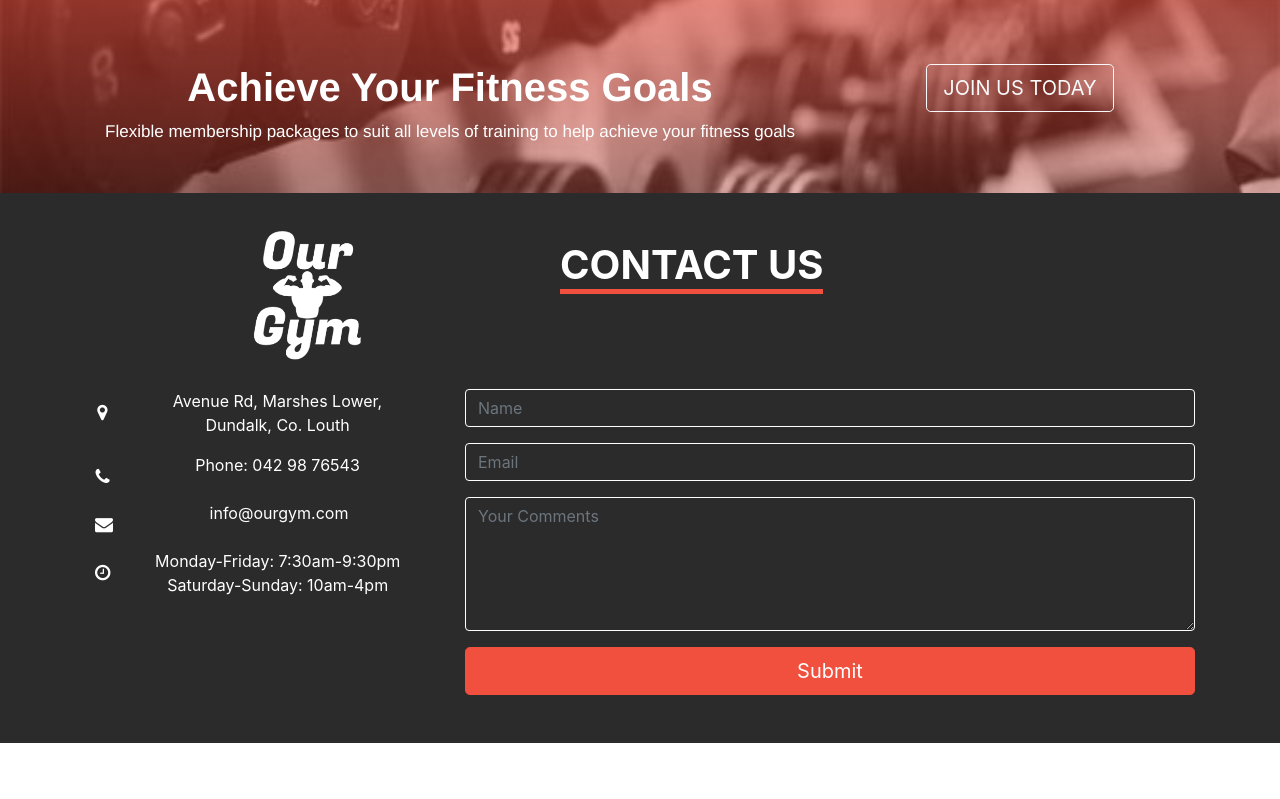
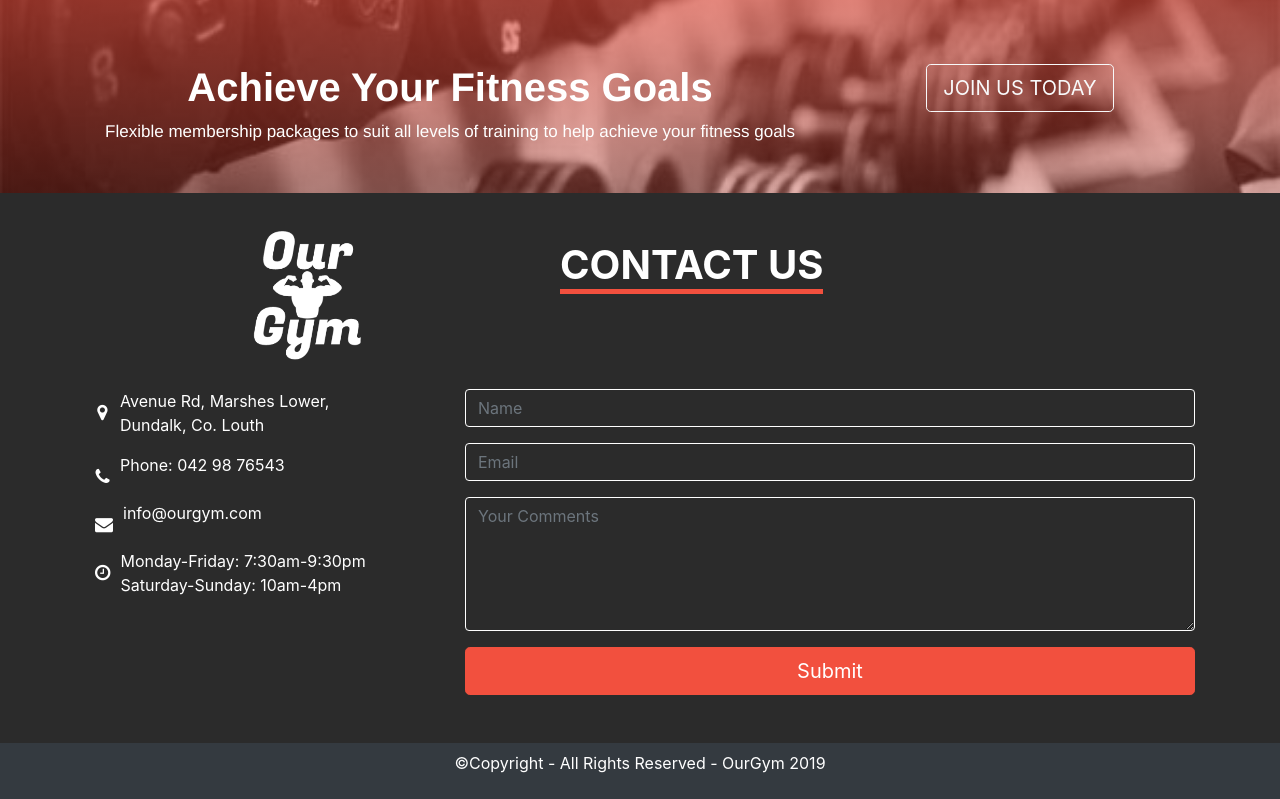
Before and after one commit to Asare12/MyReactApp, a React (Create React App) app: page / in a window 1280 px wide. Shown: the part 2828-3627 px from the top of the page. Before the commit the page ends 3571 px from the top, so only its background shows below. Built offline with nearby package versions, Linux system fonts and the light colour scheme.

Commit message:
Added footer

```diff
--- a/src/App.css
+++ b/src/App.css
@@ -82,7 +82,14 @@ span {
   text-decoration: none;
   margin: 5px;
 }
-.fa:hover {
+
+.fa-facebook {
+  background: transparent;
+  color: #f2503e;
+  border: 1px #f2503e solid;
+  border-radius: 4px;
+}
+.fa-facebook:hover {
   color: white;
   border: 1px white solid;
   background-color: #f2503e;
@@ -90,24 +97,33 @@ span {
   transition: color 0.15s ease-in-out, background-color 0.15s ease-in-out,
     border-color 0.15s ease-in-out, box-shadow 0.15s ease-in-out;
 }
-
-.fa-facebook {
-  background: transparent;
-  color: #f2503e;
-  border: 1px #f2503e solid;
-  border-radius: 4px;
-}
 .fa-twitter {
   background: transparent;
   color: #f2503e;
   border: 1px #f2503e solid;
   border-radius: 4px;
 }
+.fa-twitter:hover {
+  color: white;
+  border: 1px white solid;
+  background-color: #f2503e;
+  border: 1px solid transparent;
+  transition: color 0.15s ease-in-out, background-color 0.15s ease-in-out,
+    border-color 0.15s ease-in-out, box-shadow 0.15s ease-in-out;
+}
 .fa-instagram {
   background: transparent;
   color: #f2503e;
   border: 1px #f2503e solid;
   border-radius: 4px;
+}
+.fa-instagram:hover {
+  color: white;
+  border: 1px white solid;
+  background-color: #f2503e;
+  border: 1px solid transparent;
+  transition: color 0.15s ease-in-out, background-color 0.15s ease-in-out,
+    border-color 0.15s ease-in-out, box-shadow 0.15s ease-in-out;
 }
 
 input[type="text"] {
@@ -154,6 +170,7 @@ ul {
   display: table;
   width: 100%;
   color: white;
+  text-align: Left;
 }
 .contact-list .fa {
   display: table-cell;
--- a/src/App.js
+++ b/src/App.js
@@ -7,6 +7,7 @@ import Service from "./components/service";
 import Team from "./components/team";
 import Membership from "./components/membership";
 import Contact from "./components/contact";
+import Footer from "./components/footer";
 
 function App() {
   return (
@@ -30,6 +31,7 @@ function App() {
       <div className="contact">
         <Contact />
       </div>
+      <Footer />
     </div>
   );
 }
--- a/src/components/contact.js
+++ b/src/components/contact.js
@@ -25,9 +25,9 @@ export default class Contact extends React.Component {
           <Col md="4">
             <ul>
               <li>
-                <div class="contact-list">
-                  <i class="fa fa-map-marker"></i>
-                  <div class="contact-info">
+                <div className="contact-list">
+                  <i className="fa fa-map-marker"></i>
+                  <div className="contact-info">
                     <p>
                       Avenue Rd, Marshes Lower,
                       <br /> Dundalk, Co. Louth
@@ -36,25 +36,25 @@ export default class Contact extends React.Component {
                 </div>
               </li>
               <li>
-                <div class="contact-list">
-                  <i class="fa fa-phone"></i>
-                  <div class="contact-info">
+                <div className="contact-list">
+                  <i className="fa fa-phone"></i>
+                  <div className="contact-info">
                     <p>Phone: 042 98 76543</p>
                   </div>
                 </div>
               </li>
               <li>
-                <div class="contact-list">
-                  <i class="fa fa-envelope"></i>
-                  <div class="contact-info">
+                <div className="contact-list">
+                  <i className="fa fa-envelope"></i>
+                  <div className="contact-info">
                     <p>info@ourgym.com</p>
                   </div>
                 </div>
               </li>
               <li>
-                <div class="contact-list">
-                  <i class="fa fa-clock-o"></i>
-                  <div class="contact-info">
+                <div className="contact-list">
+                  <i className="fa fa-clock-o"></i>
+                  <div className="contact-info">
                     <p>
                       Monday-Friday: 7:30am-9:30pm
                       <br />
@@ -69,11 +69,11 @@ export default class Contact extends React.Component {
           <Col md="8" className="mb-5">
             <Form>
               <Form.Group>
-                <input type="text" class="form-control " placeholder="Name" />
+                <Form.Control type="text" placeholder="Name" />
               </Form.Group>
 
               <Form.Group>
-                <input type="email" class="form-control" placeholder="Email" />
+                <Form.Control type="email" placeholder="Email" />
               </Form.Group>
 
               <Form.Group>
--- /dev/null
+++ b/src/components/footer.js
@@ -0,0 +1,17 @@
+import React from "react";
+import Navbar from "react-bootstrap/Navbar";
+import Container from "react-bootstrap/Container";
+
+export default class Footer extends React.Component {
+  render() {
+    return (
+      <Navbar bg="dark" variant="dark" expand="lg" fixed="buttom">
+        <Container>
+          <p className="mx-auto">
+            &copy;Copyright - All Rights Reserved - OurGym 2019
+          </p>
+        </Container>
+      </Navbar>
+    );
+  }
+}
--- a/src/components/navbar.js
+++ b/src/components/navbar.js
@@ -6,7 +6,7 @@ import "../navbar.css";
 export default class MyNavbar extends React.Component {
   render() {
     return (
-      <Navbar bg="dark" variant="dark" expand="lg" fixed="top">
+      <Navbar bg="light" variant="dark" expand="lg" fixed="top">
         <Navbar.Brand
           href="#home"
           className="custom-navbar-brand"
--- a/src/navbar.css
+++ b/src/navbar.css
@@ -17,7 +17,10 @@
   margin-right: 3px;
   transition: all 0.1s;
 }
-.bg-dark {
+.custom-nav-link:hover {
+  color: #f2503e;
+}
+.bg-light {
   /* transition: all 0.6s; */
   background-color: rgba(0, 0, 0, 0.2) !important;
 }
```
